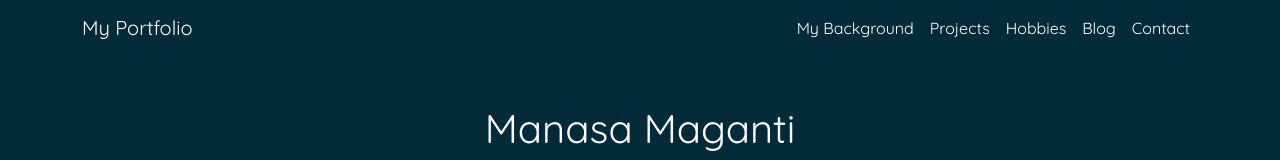
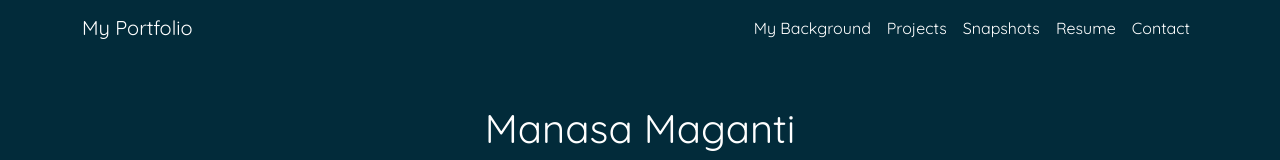
Before and after one commit to ManasaMaganti/ManasaMaganti, a plain HTML site: page index.html in a window 1280 px wide. Shown: the top 160 px of the page. Drawn offline with nearby package versions, Linux system fonts and the light colour scheme.

Commit message:
changes made

```diff
--- a/index.html
+++ b/index.html
@@ -135,8 +135,8 @@
         <ul class="navbar-nav ms-auto">
           <li class="nav-item"><a class="nav-link" href="background.html">My Background</a></li>
           <li class="nav-item"><a class="nav-link" href="projects.html">Projects</a></li>
-          <li class="nav-item"><a class="nav-link" href="hobbies.html">Hobbies</a></li>
-          <li class="nav-item"><a class="nav-link" href="blog.html">Blog</a></li>
+          <li class="nav-item"><a class="nav-link" href="hobbies.html">Snapshots</a></li>
+          <li class="nav-item"><a class="nav-link" href="https://drive.google.com/file/d/1VK7uuQlXfX5QUfvb5pSeltX5oRAjwqHn/view?usp=drive_link">Resume</a></li>
           <li class="nav-item"><a class="nav-link" href="contact.html">Contact</a></li>
         </ul>
       </div>
```
